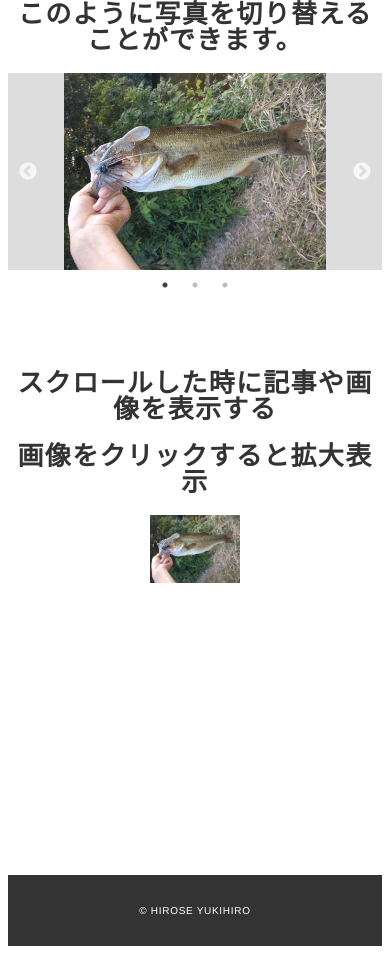
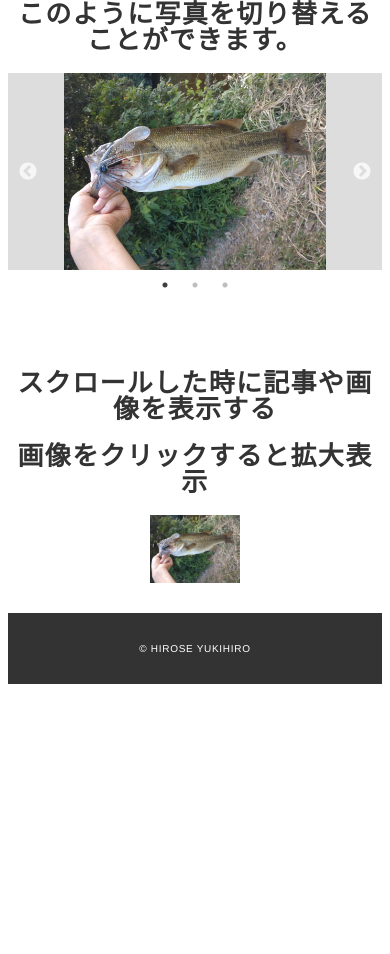
Before and after one commit to 21otamoT/Myportforio, a PHP site: page /jQuery.html in a window 390 px wide. Shown: the part 144-1098 px from the top of the page. After the commit the page ends 828 px from the top, so only its background shows below. Run offline with PHP 8.4, Linux system fonts and the light colour scheme.

Commit message:
記事の変更

```diff
--- a/css/style.css
+++ b/css/style.css
@@ -836,7 +836,7 @@ top:31px;
 }
 
 .jquery-main {
-  height: 100vh;
+  /* height: 100vh; */
 }
 
 .basss img {
```
